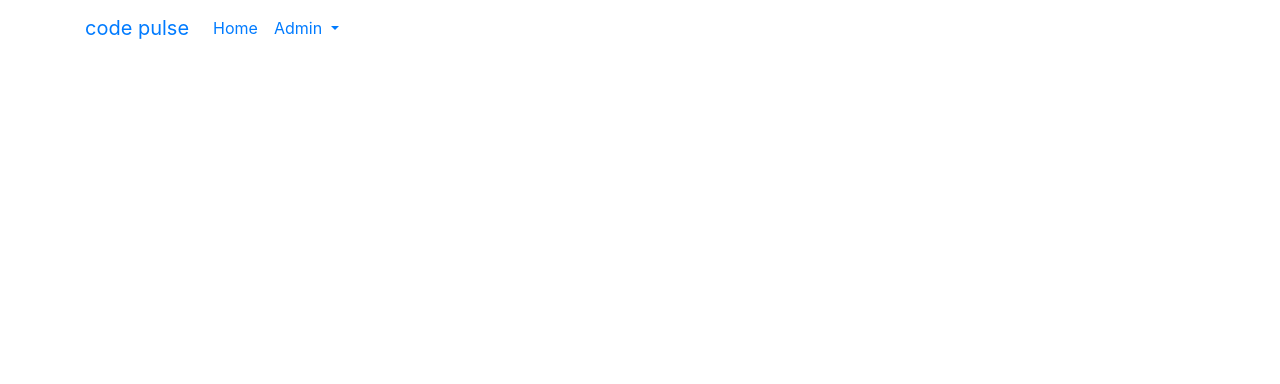
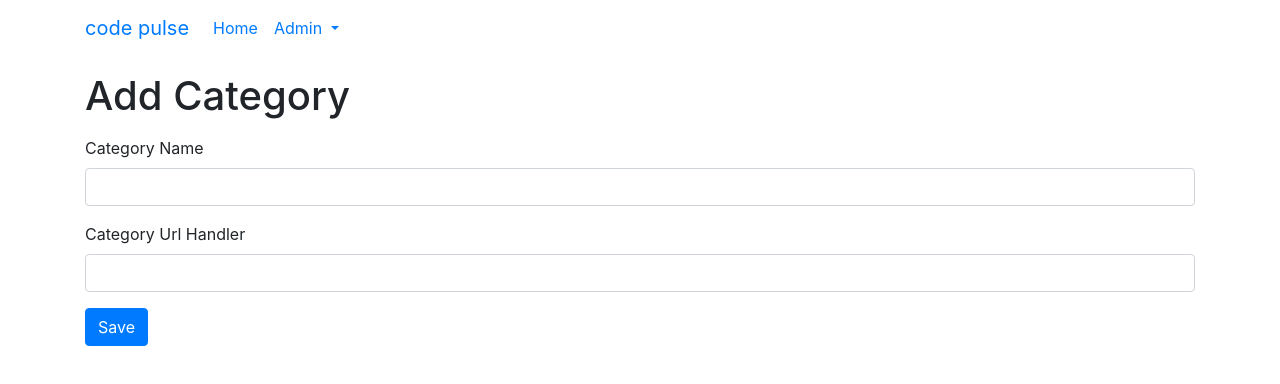
Before and after one commit to andmar001/Real-World-Application-UI, an Angular app: page /admin/categories/add in a window 1280 px wide. Before the commit this address led to /. Shown: the top 384 px of the page. Built offline with nearby package versions, Linux system fonts and the light colour scheme.

Commit message:
ADD estructura para categorias

```diff
--- a/src/app/app-routing.module.ts
+++ b/src/app/app-routing.module.ts
@@ -1,7 +1,18 @@
 import { NgModule } from '@angular/core';
 import { RouterModule, Routes } from '@angular/router';
+import { CategoryListComponent } from './features/category/category-list/category-list.component';
+import { AddCategoryComponent } from './features/category/add-category/add-category.component';
 
-const routes: Routes = [];
+const routes: Routes = [
+  {
+    path: 'admin/categories',
+    component:CategoryListComponent
+  },
+  {
+    path: 'admin/categories/add',
+    component:AddCategoryComponent
+  }
+];
 
 @NgModule({
   imports: [RouterModule.forRoot(routes)],
--- a/src/app/core/components/navbar/navbar.component.html
+++ b/src/app/core/components/navbar/navbar.component.html
@@ -15,7 +15,7 @@
                   Admin
                </a>
                <ul class="dropdown-menu">
-                  <li><a class="dropdown-item" href="#">Categories</a></li>
+                  <li><a class="dropdown-item" [routerLink]="['/admin/categories']" >Categories</a></li>
                </ul>
             </li>
          </ul>
--- /dev/null
+++ b/src/app/features/category/add-category/add-category.component.html
@@ -0,0 +1,22 @@
+<div class="container">
+  <h1 class="mt-3">Add Category</h1>
+
+  <form #form="ngForm" (ngSubmit)="onFormSubmit()">
+    <div class="mt-2">
+
+      <div class="mt-3">
+        <label class="form-label">Category Name</label>
+        <input type="text" id="categoryName" class="form-control" name="categoryName" [(ngModel)]="model.name" >
+      </div>
+      <div class="mt-3">
+        <label class="form-label">Category Url Handler</label>
+        <input type="text" id="categoryUrlHandler" class="form-control" name="categoryUrlHandler" [(ngModel)]="model.urlHandler" >
+      </div>
+      <div class="mt-3">
+        <button type="submit" class="btn btn-primary">Save</button>
+      </div>
+
+    </div>
+
+  </form>
+</div>
--- /dev/null
+++ b/src/app/features/category/add-category/add-category.component.ts
@@ -0,0 +1,25 @@
+import { Component } from '@angular/core';
+
+import { AddCategoryRequest } from '../models/add-category-request.models';
+
+@Component({
+  selector: 'app-add-category',
+  templateUrl: './add-category.component.html',
+  styleUrls: ['./add-category.component.css']
+})
+export class AddCategoryComponent {
+
+  model: AddCategoryRequest;
+
+  constructor() {
+    this.model = {
+      name: '',
+      urlHandler: ''
+    }
+  }
+
+  onFormSubmit(){
+    console.log(this.model);
+  }
+
+}
--- /dev/null
+++ b/src/app/features/category/category-list/category-list.component.html
@@ -0,0 +1,8 @@
+<div class="container">
+  <h1 class="mt-3">Category List</h1>
+
+  <div class="d-flex justify-content-end">
+    <a [routerLink]="['/admin/categories/add']" class="btn btn-primary">Add Category</a>
+  </div>
+
+</div>
--- /dev/null
+++ b/src/app/features/category/models/add-category-request.models.ts
@@ -0,0 +1,4 @@
+export interface AddCategoryRequest {
+  name: string;
+  urlHandler: string;
+}
--- a/src/index.html
+++ b/src/index.html
@@ -6,8 +6,9 @@
   <base href="/">
   <meta name="viewport" content="width=device-width, initial-scale=1">
   <link rel="icon" type="image/x-icon" href="favicon.ico">
-  <link rel="stylesheet" href="https://stackpath.bootstrapcdn.com/bootstrap/4.5.2/css/bootstrap.min.css">
-  <link src="https://cdn.jsdelivr.net/npm/bootstrap@5.3.3/dist/js/bootstrap.bundle.min.js" crossorigin="anonymous"></link>
+  <!-- add bootstrap -->
+  <link href="https://stackpath.bootstrapcdn.com/bootstrap/4.5.2/css/bootstrap.min.css" rel="stylesheet">
+
 </head>
 <body>
   <app-root></app-root>
```
Also changed, not shown: src/app/app.module.ts (+8 -2 lines), src/app/features/category/category-list/category-list.component.ts (added, +10 -0 lines), src/app/features/category/add-category/add-category.component.css (added), src/app/features/category/category-list/category-list.component.css (added), 2 other files (tests, documents, lock files or other folders).
